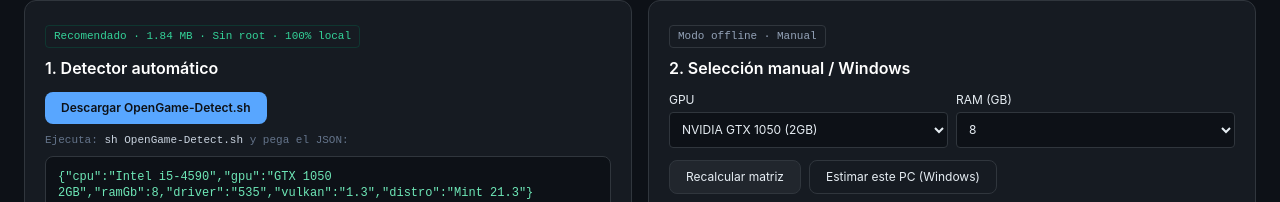
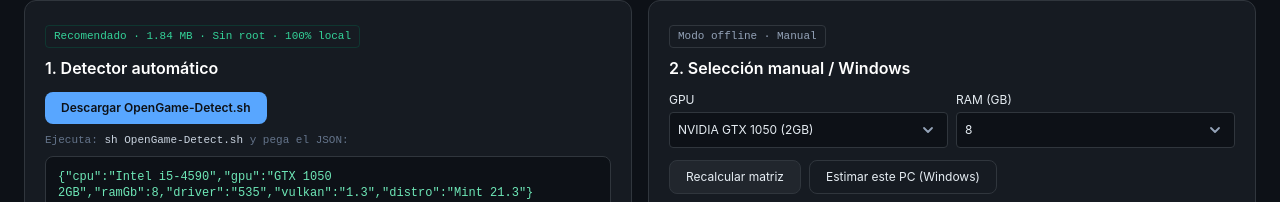
Before and after one commit to SePuLvEdA22/opengame-linux, a Next.js app: page /diagnostico in a window 1280 px wide. Shown: the part 233-435 px from the top of the page. Built offline with nearby package versions, Linux system fonts and the light colour scheme.

Commit message:
Selects con flecha custom separada del borde (pr-9 + right-3)

```diff
--- a/src/components/diagnostico-client.tsx
+++ b/src/components/diagnostico-client.tsx
@@ -78,19 +78,25 @@
         <h2 className="font-semibold text-white mt-2">2. Selección manual / Windows</h2>
         <div className="grid grid-cols-2 gap-2 mt-3 text-xs">
           <label className="flex flex-col gap-1">GPU
+            <span className="relative block">
               <select value={manual.gpu} onChange={(e) => setManual({ ...manual, gpu: e.target.value })}
-              className="h-9 rounded bg-background px-2 border border-outline">
+                className="h-9 w-full rounded bg-background pl-2 pr-9 border border-outline appearance-none">
                 <option>NVIDIA GTX 1050 (2GB)</option>
                 <option>AMD Radeon RX 570 (4GB)</option>
                 <option>Intel Iris Xe Graphics</option>
                 <option>NVIDIA GTX 750 Ti (2GB)</option>
               </select>
+              <svg aria-hidden viewBox="0 0 16 16" className="pointer-events-none absolute right-3 top-1/2 -translate-y-1/2 h-4 w-4 text-slate-400"><path d="M4 6l4 4 4-4" fill="none" stroke="currentColor" strokeWidth="1.8" strokeLinecap="round" strokeLinejoin="round" /></svg>
+            </span>
           </label>
           <label className="flex flex-col gap-1">RAM (GB)
+            <span className="relative block">
               <select value={manual.ramGb} onChange={(e) => setManual({ ...manual, ramGb: e.target.value })}
-              className="h-9 rounded bg-background px-2 border border-outline">
+                className="h-9 w-full rounded bg-background pl-2 pr-9 border border-outline appearance-none">
                 <option>4</option><option>8</option><option>12</option><option>16</option>
               </select>
+              <svg aria-hidden viewBox="0 0 16 16" className="pointer-events-none absolute right-3 top-1/2 -translate-y-1/2 h-4 w-4 text-slate-400"><path d="M4 6l4 4 4-4" fill="none" stroke="currentColor" strokeWidth="1.8" strokeLinecap="round" strokeLinejoin="round" /></svg>
+            </span>
           </label>
         </div>
         <div className="flex flex-wrap gap-2 mt-3">
--- a/src/components/guia-client.tsx
+++ b/src/components/guia-client.tsx
@@ -29,10 +29,13 @@
       <div className="lg:col-span-8 flex flex-col gap-4">
         <div className="steel-card rounded-xl p-5">
           <label htmlFor="guia-juego" className="font-mono text-[11px] text-slate-500">JUEGO</label>
-          <select id="guia-juego" value={gameId} onChange={(e) => { setGameId(Number(e.target.value)); setProton(null); }}
-            className="mt-1 w-full h-10 rounded bg-background border border-outline px-3 text-sm">
-            {CATALOG.map((g) => <option key={g.id} value={g.id}>{g.nombre} — {g.protonVersion}</option>)}
-          </select>
+          <span className="relative block mt-1">
+            <select id="guia-juego" value={gameId} onChange={(e) => { setGameId(Number(e.target.value)); setProton(null); }}
+              className="w-full h-10 rounded bg-background border border-outline pl-3 pr-9 text-sm appearance-none">
+              {CATALOG.map((g) => <option key={g.id} value={g.id}>{g.nombre} — {g.protonVersion}</option>)}
+            </select>
+            <svg aria-hidden viewBox="0 0 16 16" className="pointer-events-none absolute right-3 top-1/2 -translate-y-1/2 h-4 w-4 text-slate-400"><path d="M4 6l4 4 4-4" fill="none" stroke="currentColor" strokeWidth="1.8" strokeLinecap="round" strokeLinejoin="round" /></svg>
+          </span>
         </div>
         <fieldset className="steel-card rounded-xl p-5">
           <legend className="font-semibold text-white px-1">Motor de compatibilidad (Paso 3/5)</legend>
```
Lines whose indentation alone changed are shown as unchanged.
